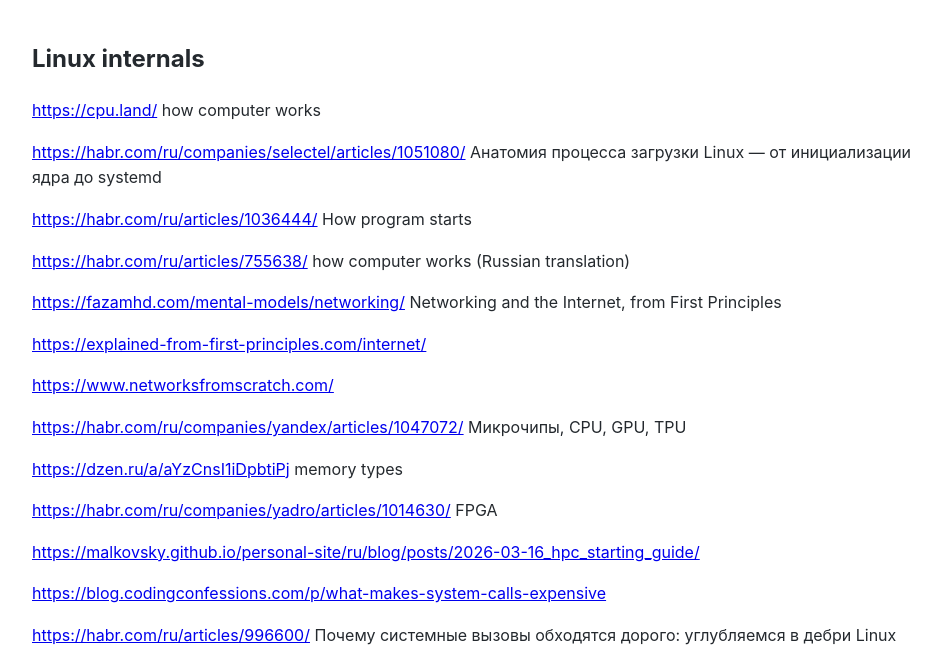
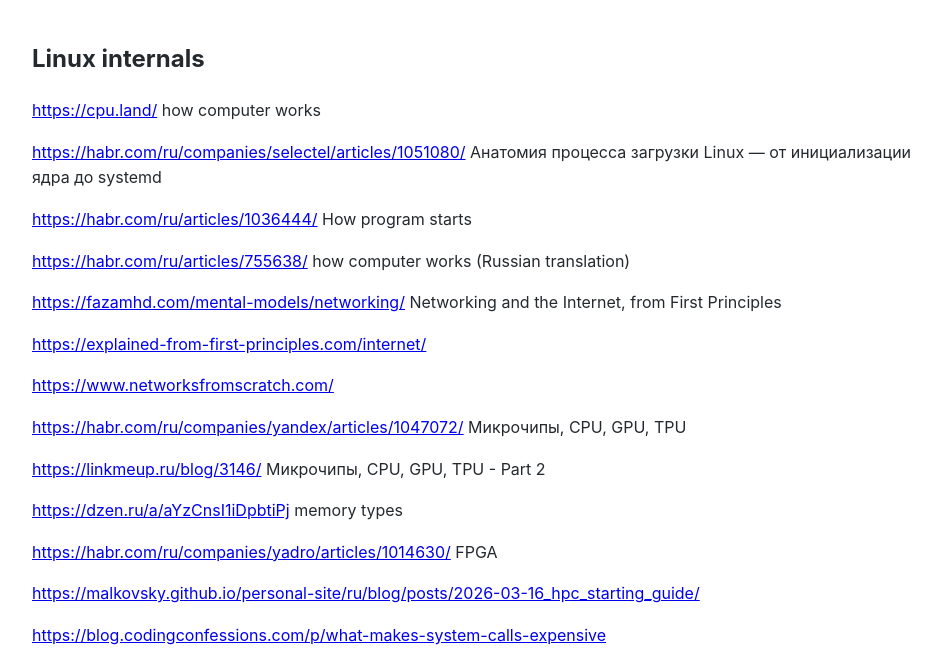
Before and after one commit to Michael-Lubinsky/michael-lubinsky.github.com, a Jekyll site: the page built from linux/linux_internals.md, in a window 1280 px wide. Shown: the top 665 px of the page, without its empty margins (158-1099 px from the left). Built offline with Jekyll 4.4.1, drawn with Linux system fonts in a browser that asks for light colours; our own code applies the rules of GitHub Pages for plain Markdown files; grey boxes are pictures that could not be loaded.

Commit message:
Update linux_internals.md

```diff
--- a/linux/linux_internals.md
+++ b/linux/linux_internals.md
@@ -20,6 +20,8 @@
 
 <https://habr.com/ru/companies/yandex/articles/1047072/> Микрочипы, CPU, GPU, TPU
 
+<https://linkmeup.ru/blog/3146/>  Микрочипы, CPU, GPU, TPU - Part 2
+
 <https://dzen.ru/a/aYzCnsI1iDpbtiPj> memory types
 
 <https://habr.com/ru/companies/yadro/articles/1014630/> FPGA
```
